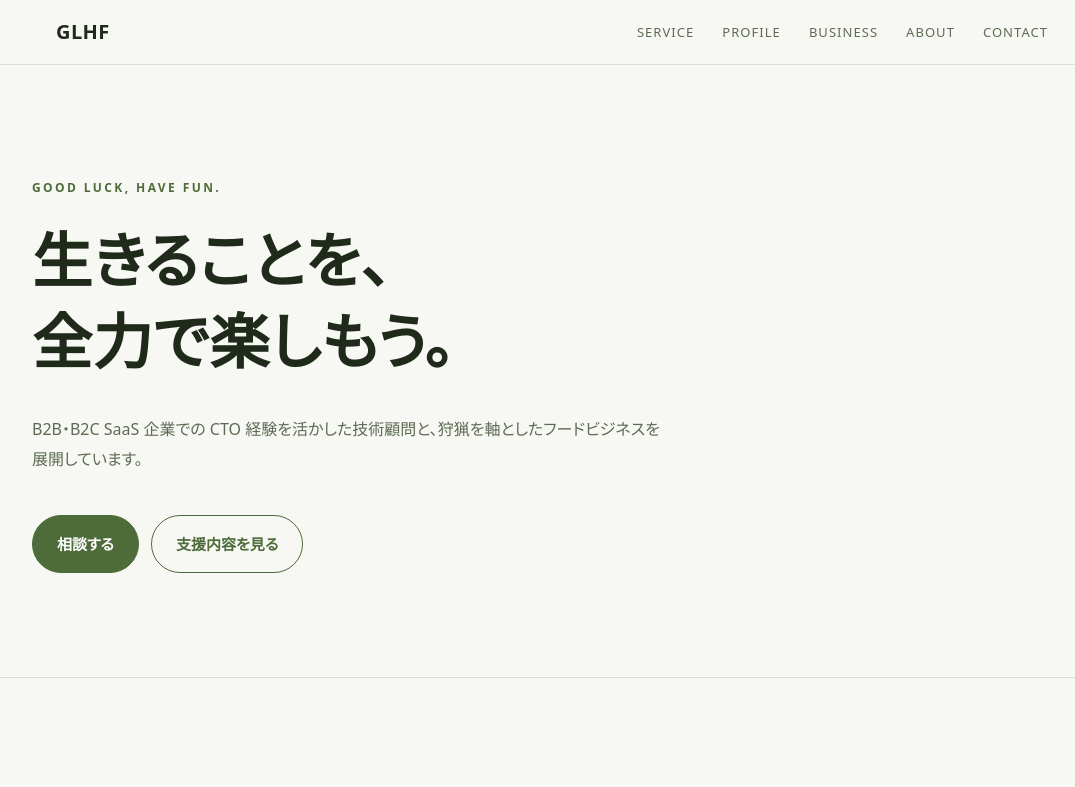
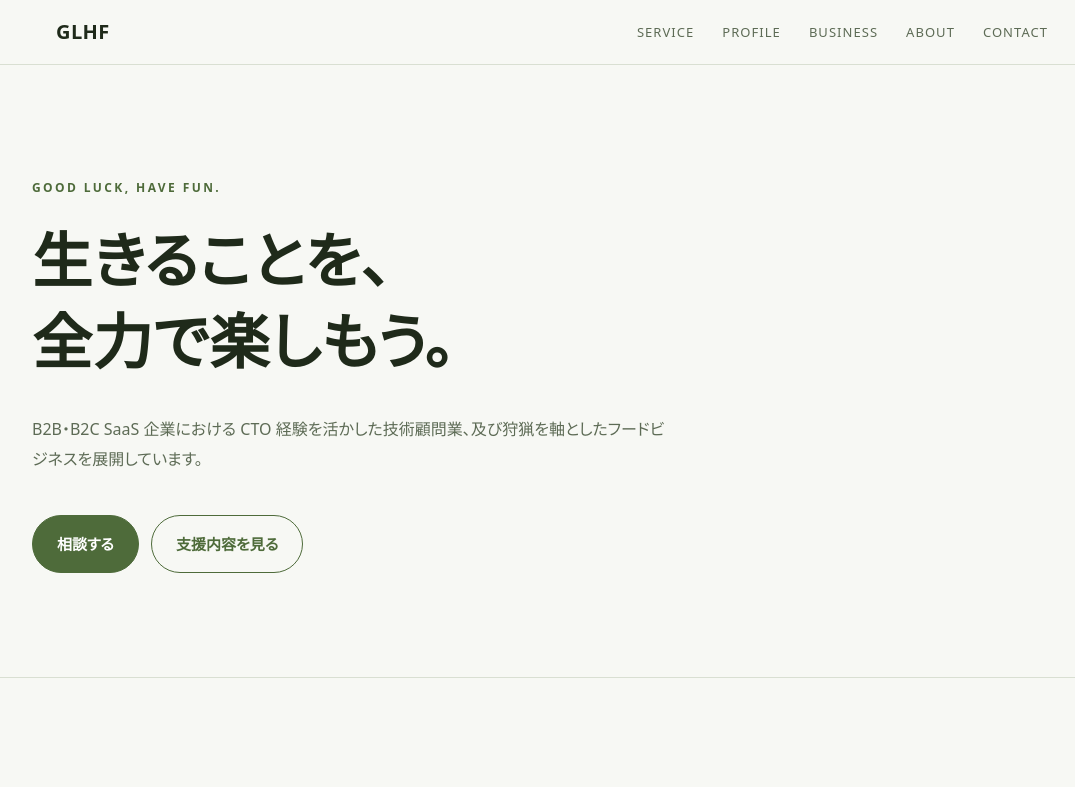
Before and after one commit to 1tsuki/glhf-labs.jp, a plain HTML site: page index.html in a window 1280 px wide. Shown: the top 787 px of the page, without its empty margins (88-1163 px from the left). Drawn offline with Linux system fonts and the light colour scheme.

Commit message:
冒頭の説明文を固い書き言葉に変更
Co-Authored-By: Claude Opus 5.5 <noreply@anthropic.com>

```diff
--- a/index.html
+++ b/index.html
@@ -139,7 +139,7 @@
     <div class="wrap hero">
       <p class="eyebrow">Good luck, have fun.</p>
       <h1>生きることを、<br>全力で楽しもう。</h1>
-      <p class="sub">B2B・B2C SaaS 企業での CTO 経験を活かした技術顧問と、狩猟を軸としたフードビジネスを展開しています。</p>
+      <p class="sub">B2B・B2C SaaS 企業における CTO 経験を活かした技術顧問業、及び狩猟を軸としたフードビジネスを展開しています。</p>
       <div class="cta">
         <a class="btn primary" href="mailto:info@glhf-labs.jp">相談する</a>
         <a class="btn ghost" href="#service">支援内容を見る</a>
```
